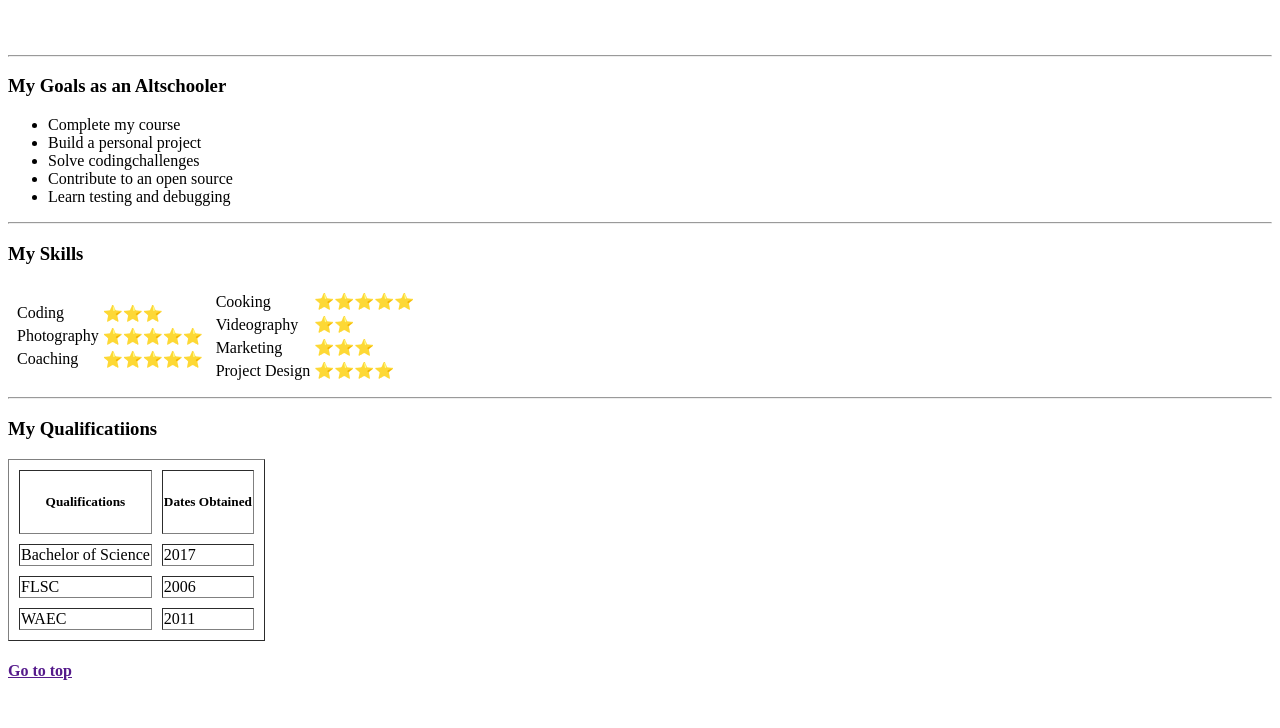
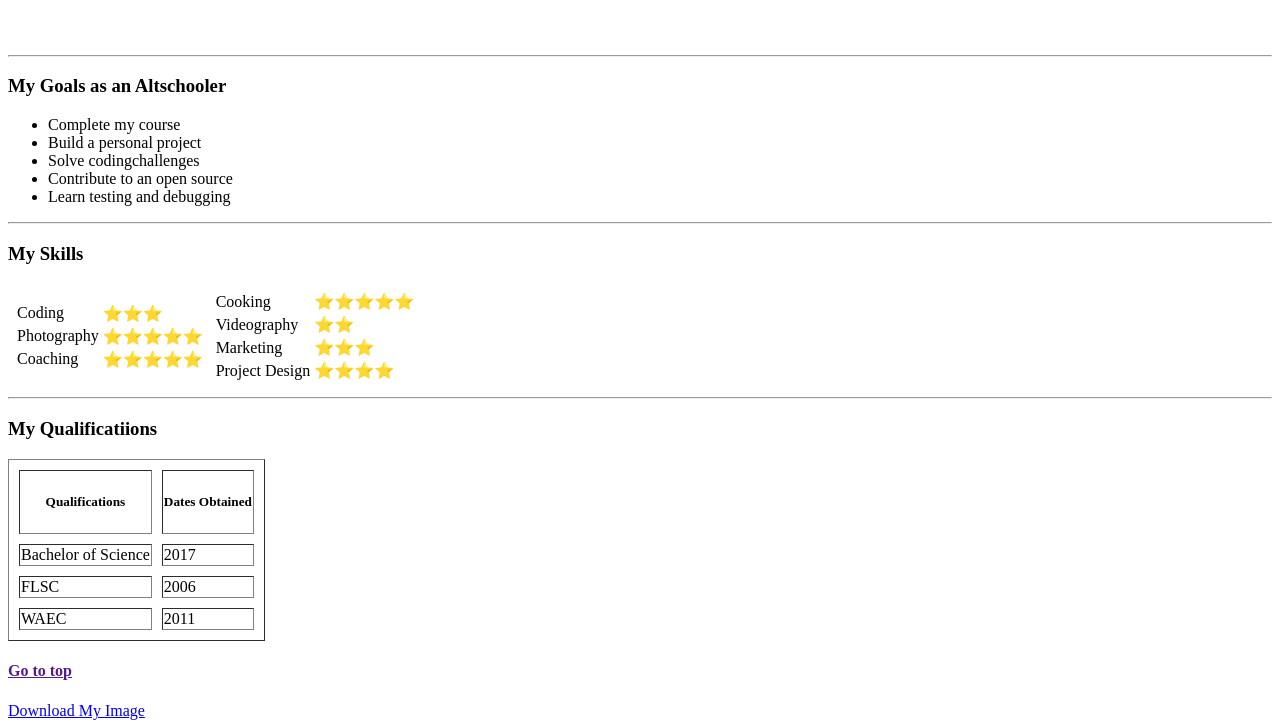
Before and after one commit to Juddyblazzy06/altschool-profile, a plain HTML site: page index.html in a window 1280 px wide. Shown: the part 433-1161 px from the top of the page. Before the commit the page ends 1135 px from the top, so only its background shows below. Drawn offline with Linux system fonts and the light colour scheme.

Commit message:
Added a download button

```diff
--- a/index.html
+++ b/index.html
@@ -108,4 +108,5 @@
   <a href="">
     <h4>Go to top</h4>
   </a>
+    <a href="./jude.png" download>Download My Image</a>
 </body>
```
